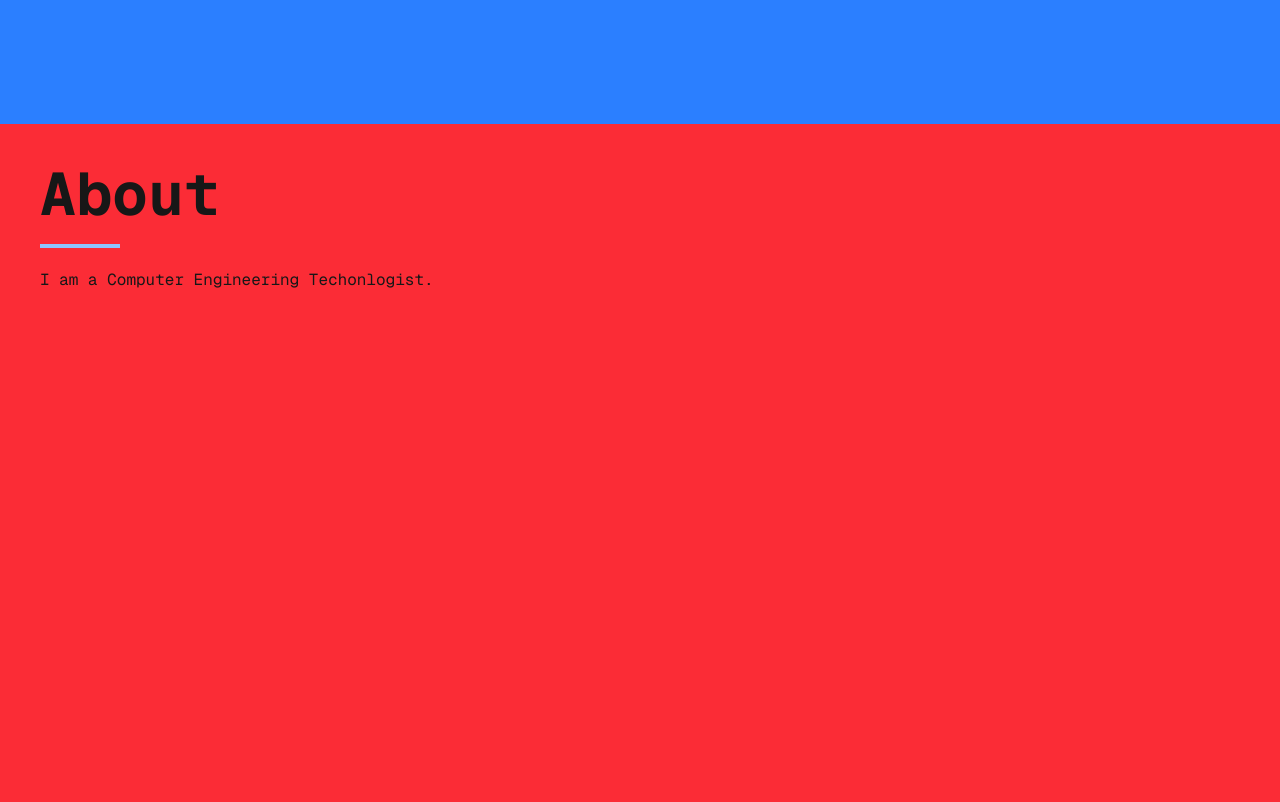
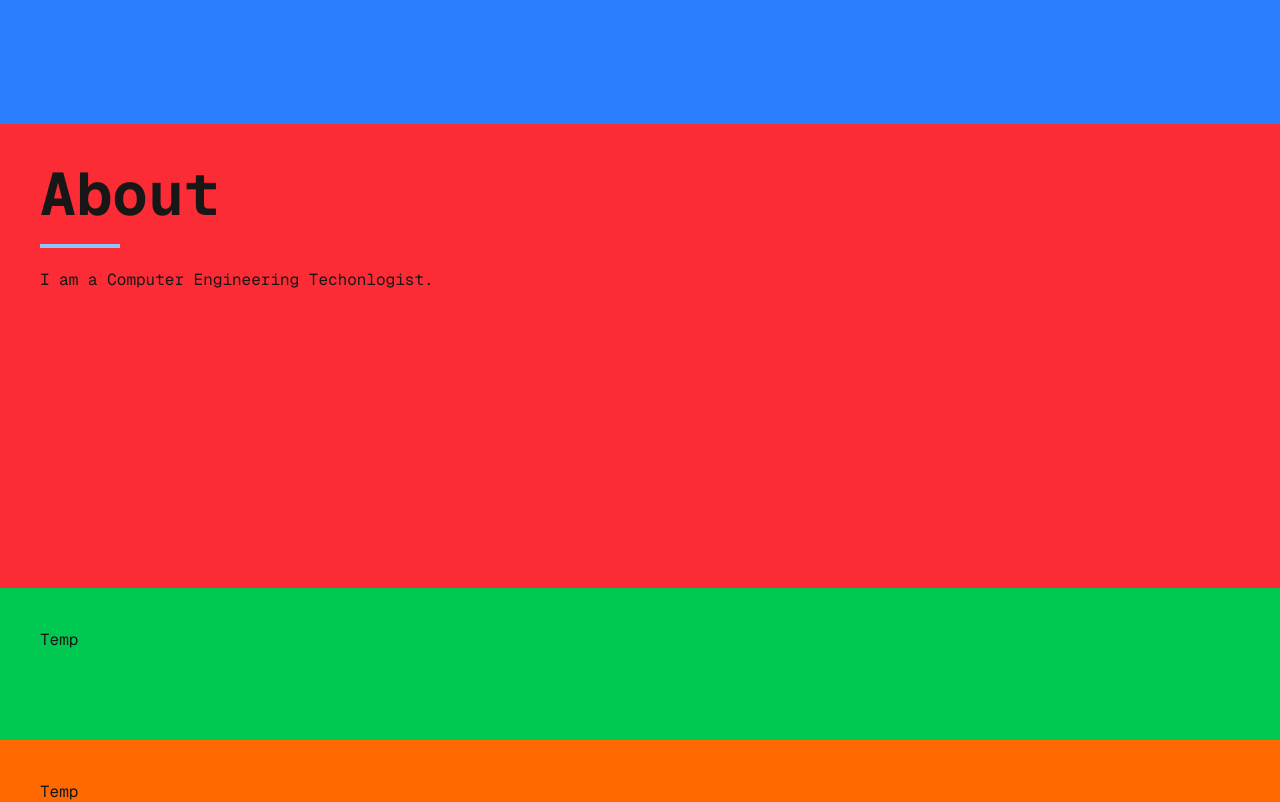
Before and after one commit to JohnNasitem/Website-Portfolio, a Next.js app in the folder Portfolio/: page / in a window 1280 px wide. Shown: the part 740-1542 px from the top of the page. Built offline with nearby package versions, Linux system fonts and the light colour scheme.

Commit message:
extracted class from pageSection

```diff
--- a/Portfolio/src/app/globals.css
+++ b/Portfolio/src/app/globals.css
@@ -80,5 +80,8 @@ html {
 /*Scroll down to accomodate for the nav bar*/
 .pageSection  {
   scroll-margin-top: 60px;
+}
+
+.mainPage {
   min-height: calc(100vh - 60px);
 }
```
